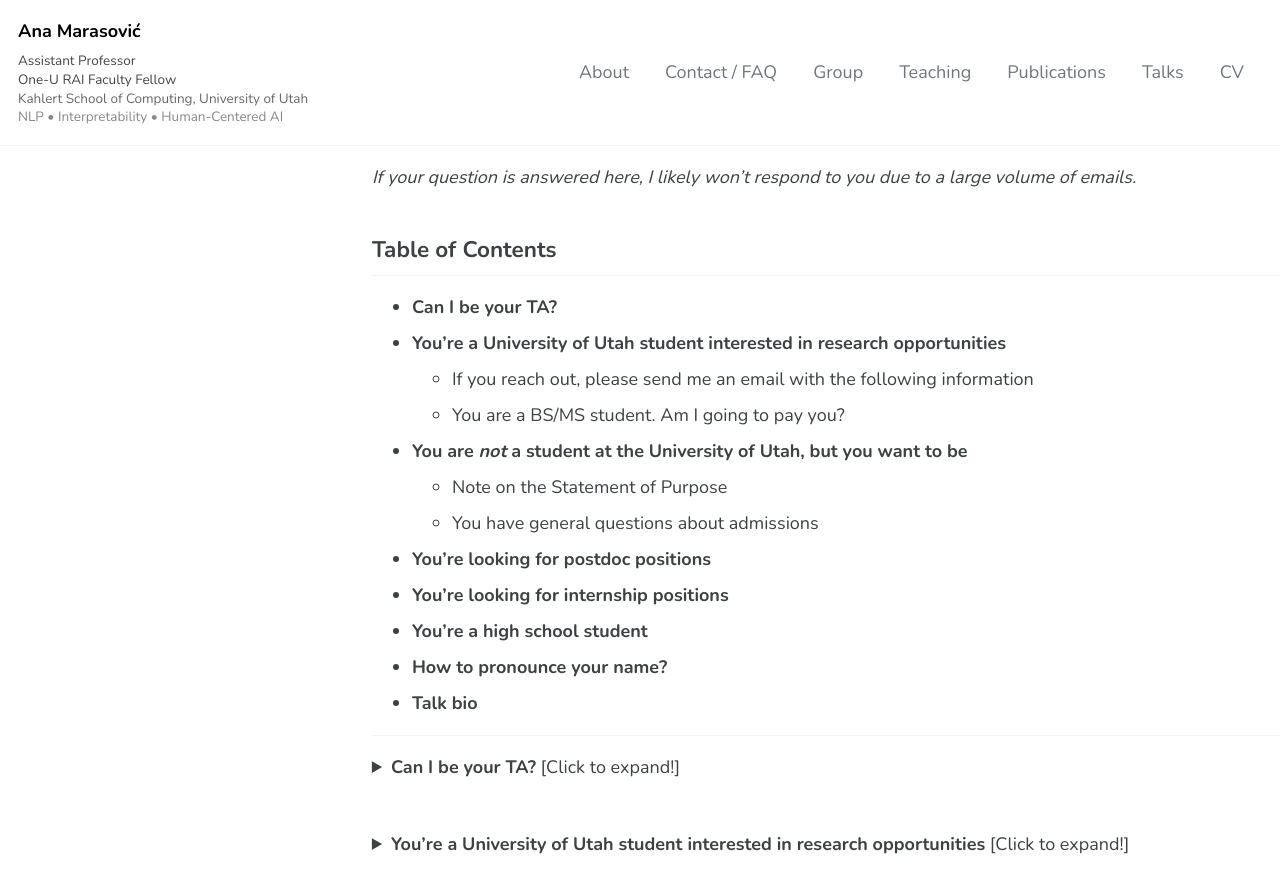
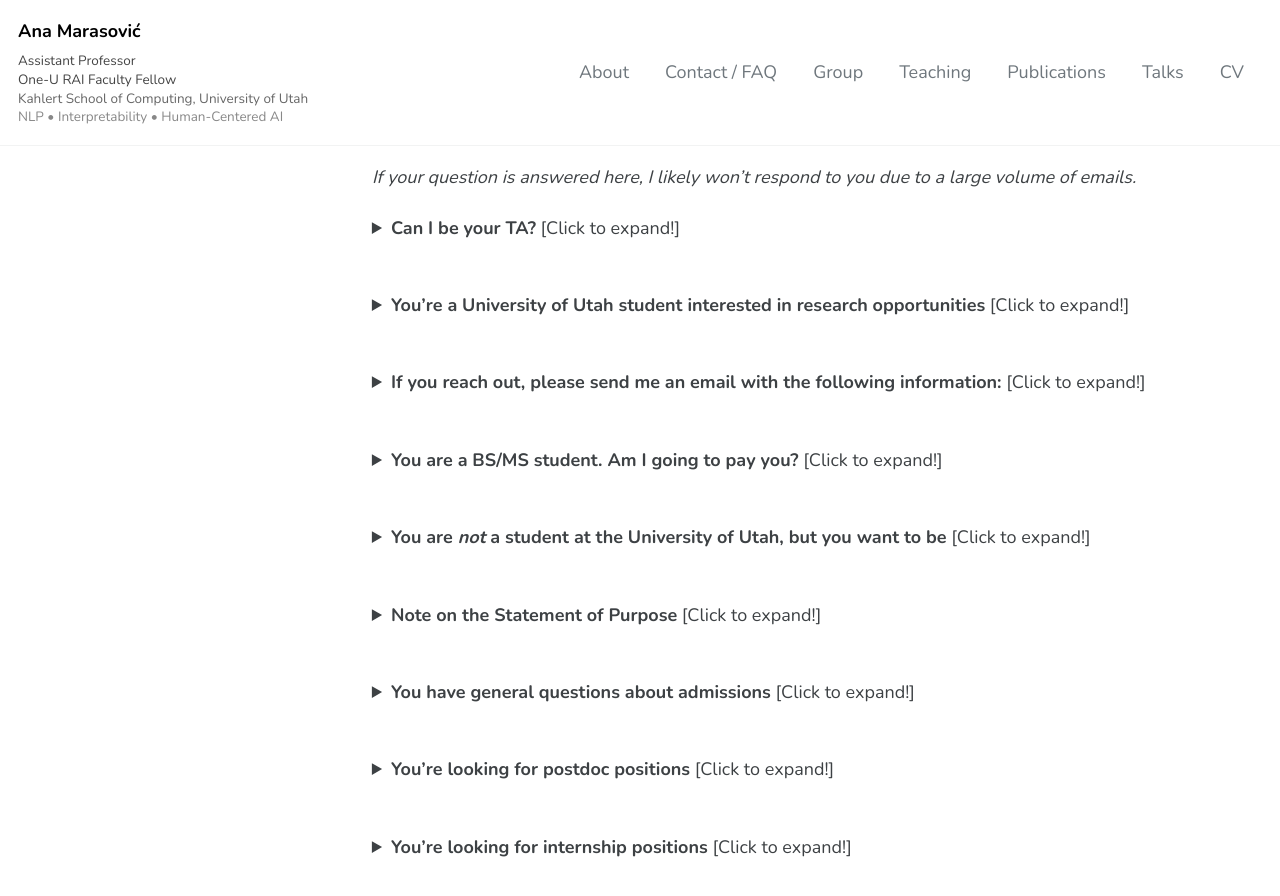
Before and after one commit to amarasovic/amarasovic.github.io, a Jekyll site: the page built from contact/index.md, in a window 1280 px wide and 900 px high. Shown: the top 896 px of the window. Built offline with Jekyll 4.4.1, drawn with Linux system fonts in a browser that asks for light colours; cached includes are drawn as plain includes; a script that is not in the unit is left out.

Commit message:
Restructure contact page to show all section titles
- Move previously nested collapsible sections to top level
- All section titles now visible without expanding parent sections
- Improves navigation and helps users find relevant information quickly
- Remove artificial table of contents in favor of natural section structure

🤖 Generated with [Claude Code](https://claude.ai/code)

Co-Authored-By: Claude <noreply@anthropic.com>

```diff
--- a/contact/index.md
+++ b/contact/index.md
@@ -7,23 +7,6 @@ date:   2022-09-30 22:15:29 -0800
 ---
 
 *If your question is answered here, I likely won't respond to you due to a large volume of emails.*
-
-## Table of Contents
-
-- **Can I be your TA?**
-- **You're a University of Utah student interested in research opportunities**
-  - If you reach out, please send me an email with the following information
-  - You are a BS/MS student. Am I going to pay you?
-- **You are *not* a student at the University of Utah, but you want to be**
-  - Note on the Statement of Purpose
-  - You have general questions about admissions
-- **You're looking for postdoc positions**
-- **You're looking for internship positions**
-- **You're a high school student**
-- **How to pronounce your name?**
-- **Talk bio**
-
----
 
 {::options parse_block_html="true" /}
 
@@ -52,10 +35,13 @@ Please note that **if you are already balancing work and study**, or **if you ar
 
 **Expectations:** Meeting regularly, making consistent progress, staying organized, and communicating clearly. Progress doesn't mean that every week you present new successful results and everything works smoothly. Research is rarely like that! Progress involves a weekly cycle where you formulate well-thought-out hypotheses, implement your current solution, gather results, and thoroughly analyze these outcomes. Implementation can take longer than expected due to a sequence of trial and error. In our meetings, you should present a meaningful interpretation of the outcomes, and ideally come up with suggestions for next steps.
 
+</details>
+<br/>
+
 <details>
-<summary markdown="span" style="color:orange"><b>If you reach out, please send me an email with the following information:</b> [Click to expand!]</summary>
+<summary markdown="span"><b>If you reach out, please send me an email with the following information:</b> [Click to expand!]</summary>
 
-1. What's your educational status? [undergrad, masters, PhD, other + which semester/year] **Note that I’m not taking MS students in the first semester of their masters.**
+1. What's your educational status? [undergrad, masters, PhD, other + which semester/year] **Note that I'm not taking MS students in the first semester of their masters.**
 2. Which research questions or problems interests you? Why is this lab the right place to conduct this research?
 3. What do you hope to get out of this collaboration?
 4. Are you familiar with PyTorch?
@@ -74,21 +60,14 @@ Please note that **if you are already balancing work and study**, or **if you ar
 <br/>
 
 <details>
-<summary markdown="span" style="color:orange"><b>You are a BS/MS student. Am I going to pay you?</b> [Click to expand!]</summary>
-
+<summary markdown="span"><b>You are a BS/MS student. Am I going to pay you?</b> [Click to expand!]</summary>
 
 BS/MS students I've worked so far sign up for an independent study to get class credits. I very, very rarely fund BS/MS students as RAs, and in all cases I initiated the conversation about this.
 
-BS students: If things are going well and there is continued mutual interest in working together, I’m open to helping you with the [UROP proposal](https://our.utah.edu/research-scholarship-opportunities/urop/) or supervising your undergraduate thesis.
+BS students: If things are going well and there is continued mutual interest in working together, I'm open to helping you with the [UROP proposal](https://our.utah.edu/research-scholarship-opportunities/urop/) or supervising your undergraduate thesis.
 
 </details>
 <br/>
-
-
-
-</details>
-<br/>
-
 
 <details>
 <summary markdown="span"><b>You are *not* a student at the University of Utah, but you want to be</b> [Click to expand!]</summary>
@@ -97,9 +76,11 @@ If you're interested in doing a PhD in the School of Computing, *please apply*.
 
 While I'm honored to be considered as anyone's advisor, as most professors I don't have bandwidth to answer every email that inform me about achivements and interest to work with me. In _very rare cases_, when an email is specific and demonstrates that the writer genuinely engaged with my work, I might respond. If I haven't responded to you, not only that sending more emails won't help, it actually overwhelms me, and I'd really appreciate if you don't do that.
 
+</details>
+<br/>
+
 <details>
-<summary markdown="span" style="color:orange"><b>Note on the Statement of Purpose</b> [Click to expand!]</summary>
-
+<summary markdown="span"><b>Note on the Statement of Purpose</b> [Click to expand!]</summary>
 
 Through the years I noticed that many students believe they should focus on maximizing the number of publications to improve their PhD application. While demonstrating _research_ experience is indeed _very_ important, it is not all that matters. I strongly recommend reading "[Inside Ph.D. admissions: What readers look for in a Statement of Purpose](https://nschneid.medium.com/inside-ph-d-admissions-what-readers-look-for-in-a-statement-of-purpose-3db4e6081f80)" by Nathan Schneider.
 
@@ -110,24 +91,19 @@ I hope you can infer now how even research projects and activities that did not
 </details>
 <br/>
 
-
 <details>
-<summary markdown="span" style="color:orange"><b>You have general questions about admissions</b> [Click to expand!]</summary>
-Please refer to the Kahlert School of Computing's [Admissions webpage](https://www.cs.utah.edu/graduate/admissions/), and the [Admissions FAQ](https://docs.google.com/document/d/1pL9OmkkBcl-zx0anxoC1cJqyglzT1zjz9Dech4YSHpk). I’d encourage you to also explore the [Office of International Admissions website](https://admissions.utah.edu/international-graduate/). These pages explain the admissions deadline, requirements, and process.
+<summary markdown="span"><b>You have general questions about admissions</b> [Click to expand!]</summary>
+Please refer to the Kahlert School of Computing's [Admissions webpage](https://www.cs.utah.edu/graduate/admissions/), and the [Admissions FAQ](https://docs.google.com/document/d/1pL9OmkkBcl-zx0anxoC1cJqyglzT1zjz9Dech4YSHpk). I'd encourage you to also explore the [Office of International Admissions website](https://admissions.utah.edu/international-graduate/). These pages explain the admissions deadline, requirements, and process.
 
 If you have further questions, please reach out to <a>grad-advisors@cs.utah.edu</a> about the program and to <a>grad-admission@cs.utah.edu</a> about admissions.
 
-</details>
-<br/>
 </details>
 <br/>
 
 <details>
 <summary markdown="span"><b>You're looking for postdoc positions</b> [Click to expand!]</summary>
 
-
 I'm not hiring postdocs yet.
-
 
 </details>
 <br/>
@@ -135,9 +111,7 @@ I'm not hiring postdocs yet.
 <details>
 <summary markdown="span"><b>You're looking for internship positions</b> [Click to expand!]</summary>
 
-
 I don't have any internship opportunities to offer.
-
 
 </details>
 <br/>
@@ -145,9 +119,7 @@ I don't have any internship opportunities to offer.
 <details>
 <summary markdown="span"><b>You're a high school student</b> [Click to expand!]</summary>
 
-
 I don't work with high school students in any capacity.
-
 
 </details>
 <br/>
```
